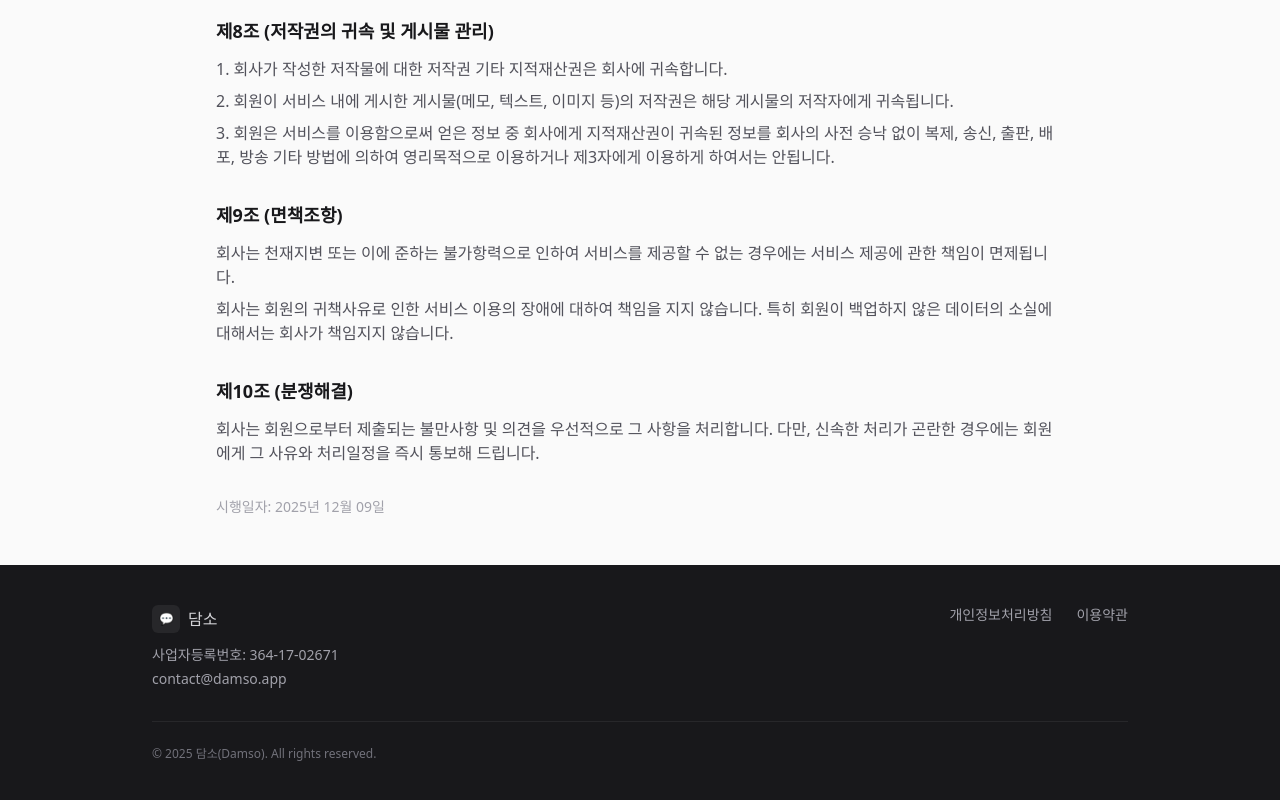
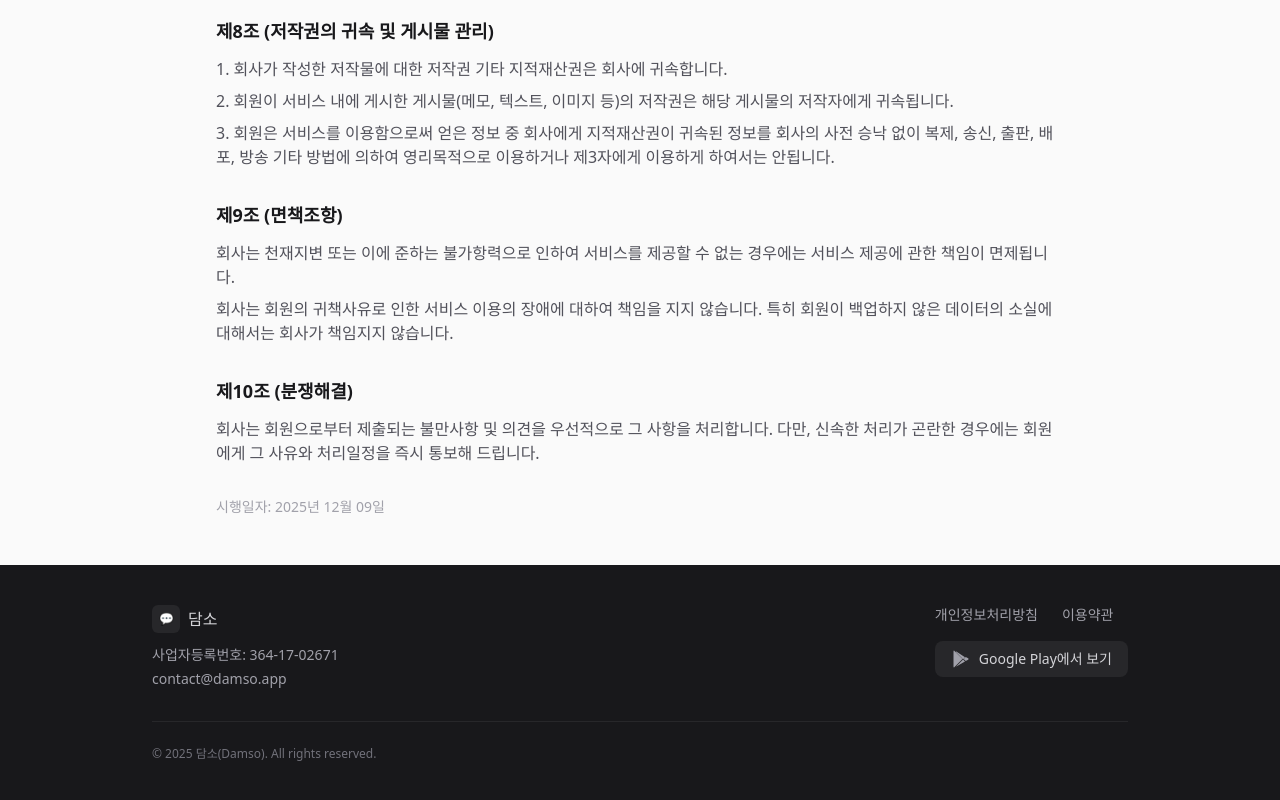
Before and after one commit to nwgu/damso, a React (Vite) app: page /terms in a window 1280 px wide. Shown: the part 1311-2111 px from the top of the page. Built offline with nearby package versions, Linux system fonts and the light colour scheme.

Commit message:
구글 링크 추가

```diff
--- a/src/components/Layout.jsx
+++ b/src/components/Layout.jsx
@@ -47,6 +47,7 @@ function Layout({ children }) {
                             </div>
                         </div>
 
+                        <div className="flex flex-col gap-4">
                             <div className="flex gap-6 text-sm">
                                 <Link to="/privacy" className="hover:text-white transition-colors">
                                     개인정보처리방침
@@ -54,6 +55,18 @@ function Layout({ children }) {
                                 <Link to="/terms" className="hover:text-white transition-colors">
                                     이용약관
                                 </Link>
+                            </div>
+                            <a
+                                href="https://play.google.com/store/apps/developer?id=%EB%8B%B4%EC%86%8C"
+                                target="_blank"
+                                rel="noopener noreferrer"
+                                className="inline-flex items-center gap-2 px-4 py-2 bg-zinc-800 hover:bg-zinc-700 rounded-lg transition-colors w-fit"
+                            >
+                                <svg className="w-5 h-5" viewBox="0 0 24 24" fill="currentColor">
+                                    <path d="M3.609 1.814L13.792 12 3.61 22.186a.996.996 0 0 1-.61-.92V2.734a1 1 0 0 1 .609-.92zm10.89 10.893l2.302 2.302-10.937 6.333 8.635-8.635zm3.199-3.198l2.807 1.626a1 1 0 0 1 0 1.73l-2.808 1.626L15.206 12l2.492-2.491zM5.864 2.658L16.8 9.99l-2.302 2.302-8.634-8.634z" />
+                                </svg>
+                                <span className="text-sm text-zinc-300">Google Play에서 보기</span>
+                            </a>
                         </div>
                     </div>
 
```
Lines whose indentation alone changed are shown as unchanged.
